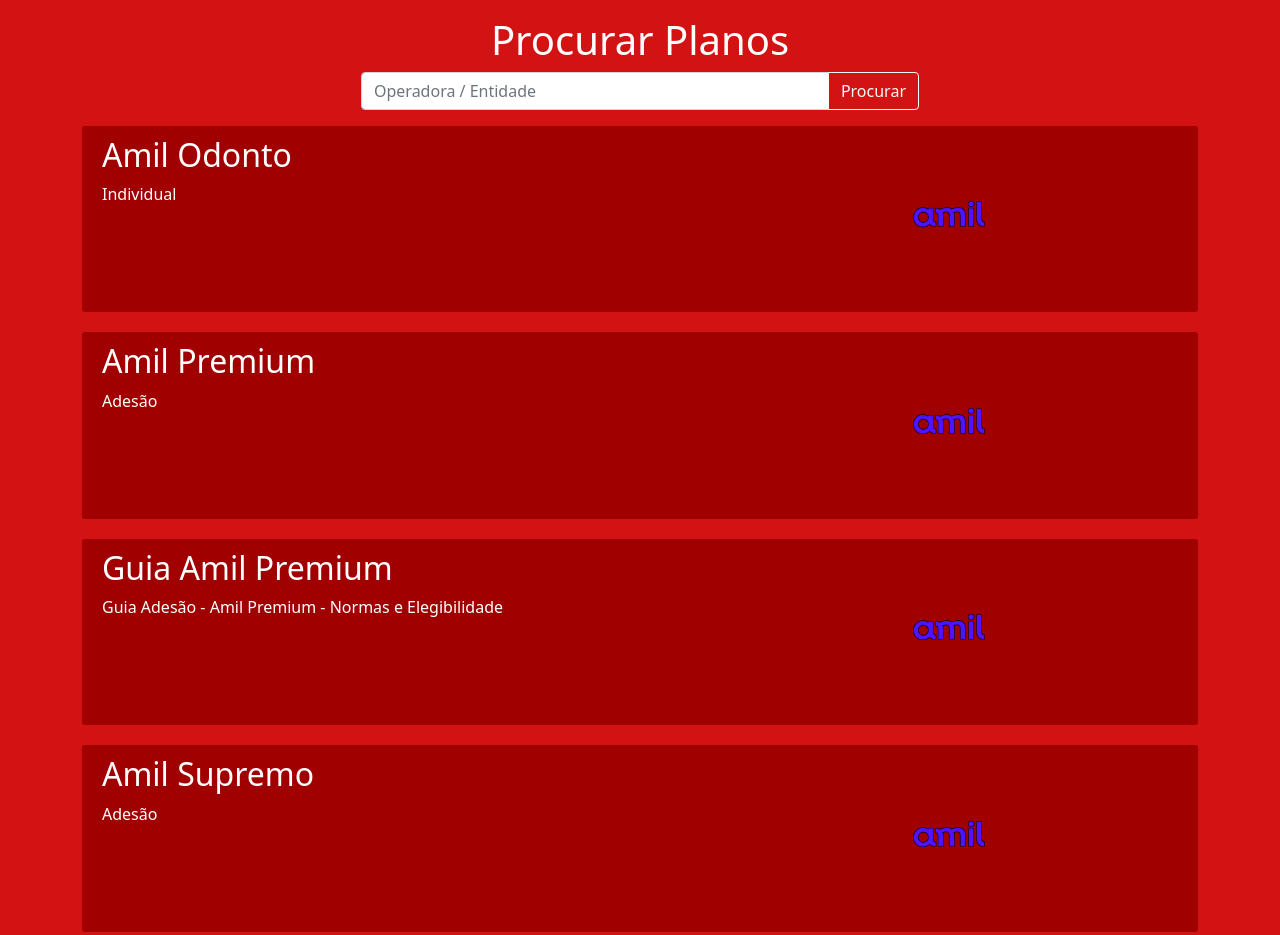
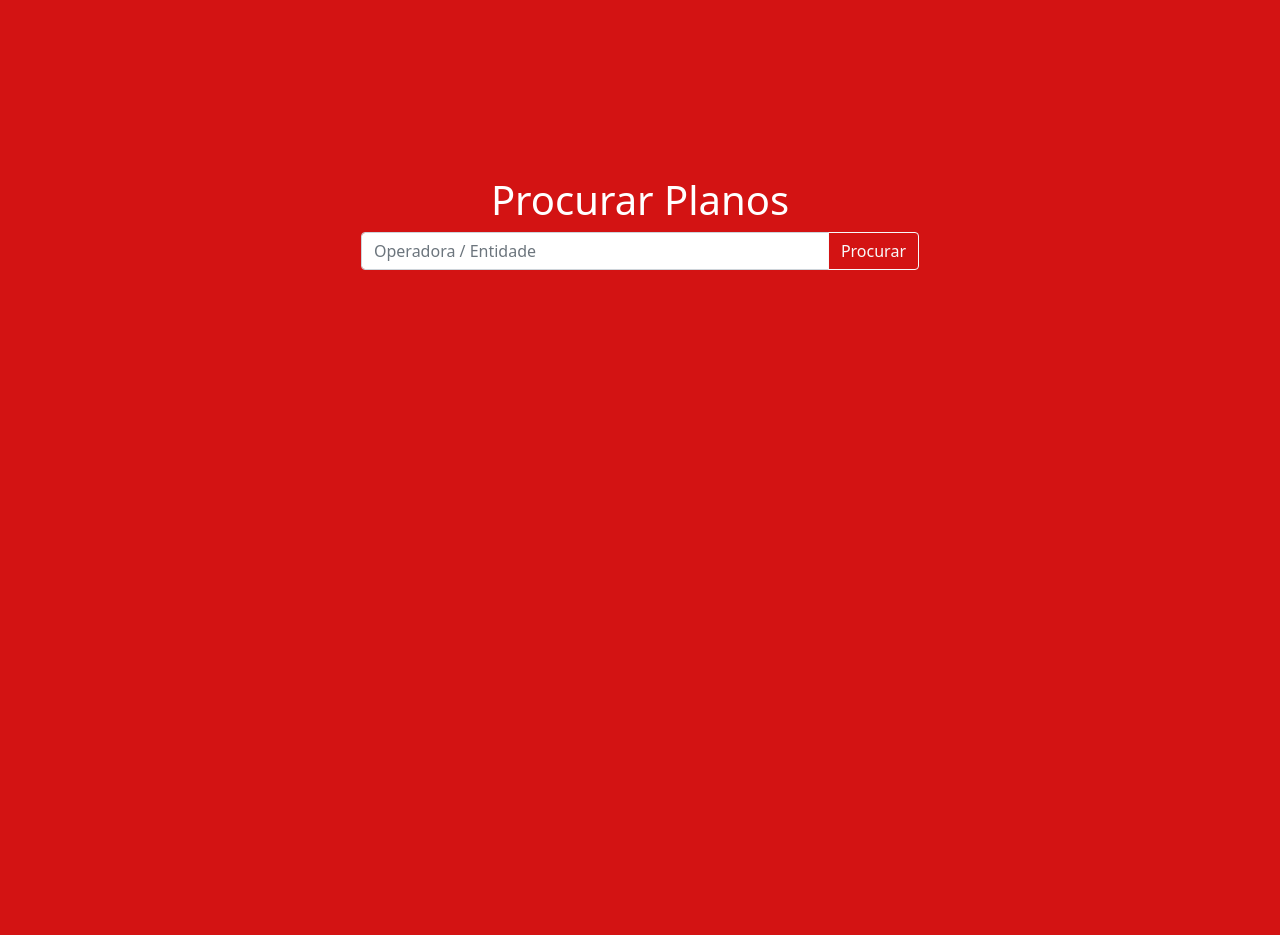
Before and after one commit to Edmilson-Hao/Portif-lio-Thapymar, a plain HTML site: page index.html in a window 1280 px wide. Shown: the top 935 px of the page. After the commit the page ends 800 px from the top, so only its background shows below. Drawn offline with nearby package versions, Linux system fonts and the light colour scheme.

Commit message:
almost finished

```diff
--- a/main.css
+++ b/main.css
@@ -1,6 +1,7 @@
 body {
   font-family: sans-serif;
   background-color: #d31313;
+  overflow: hidden; /* Hide scrollbars */
 }
 
 * {
@@ -13,7 +14,7 @@ h1 {
 
 .container {
   padding: 1em 0;
-  margin: 0 auto;
+  margin: 10em auto;
   text-align: center;
   background-color: #d31313;
 }
--- a/main.js
+++ b/main.js
@@ -1,6 +1,11 @@
 	const li = document.querySelectorAll('li')
 	const input = document.querySelector('#input')
 
+	const clearDisplay = () => {
+		li.forEach( li => {
+			li.style.display = 'none'
+		})
+	}
 
 	const planFilter = e => {
 		//const strings = e.target.value.split(' ')
@@ -12,10 +17,14 @@
 			if (spanDescription.includes(searchString)) li.style.display = 'grid'
 			else li.style.display = 'none'
 		})
+
+		if (searchString === '') clearDisplay()
+
 	}
 
 	input.addEventListener('input', planFilter)
 
+	clearDisplay()
 	/*
 	const li = document.querySelectorAll('li .description')
 
```
